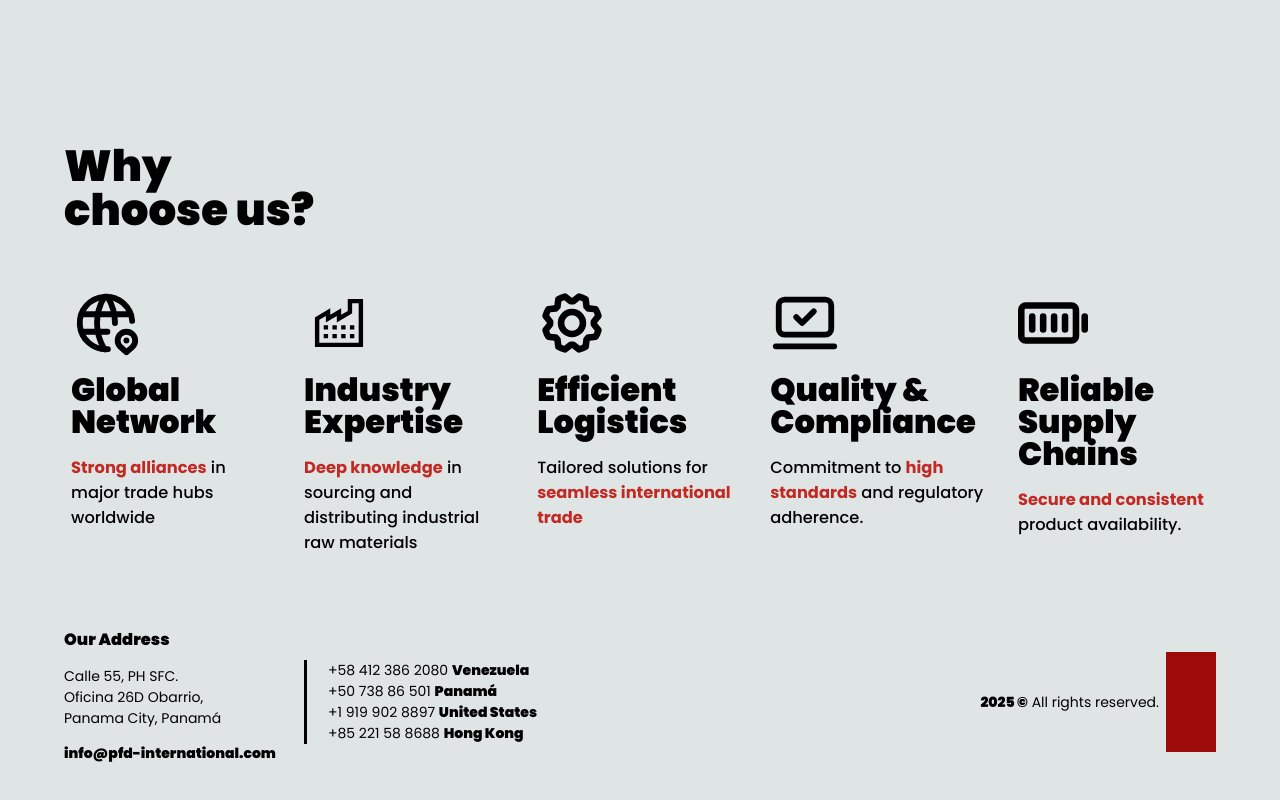
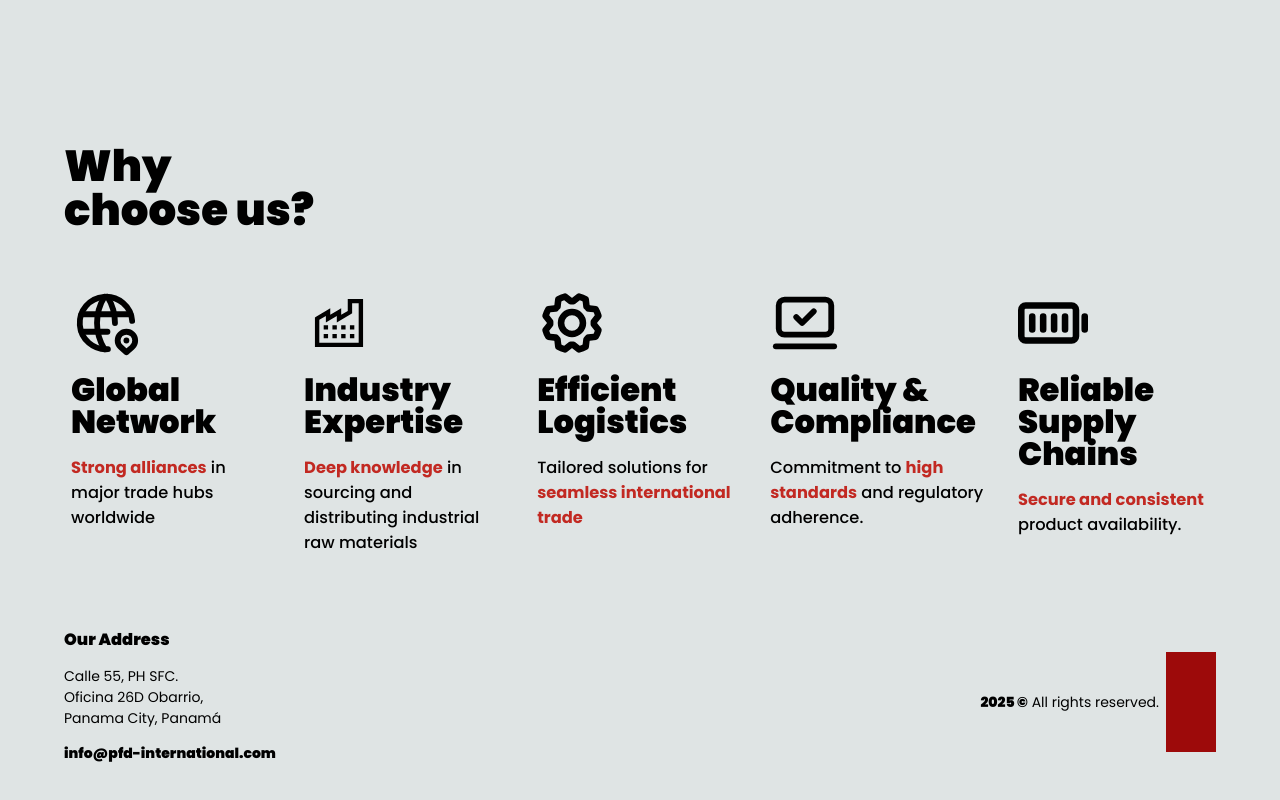
Before and after one commit to FPTPanama/pfd-international, a Next.js app: page / in a window 1280 px wide. Shown: the part 2683-3483 px from the top of the page. Built offline with nearby package versions, Linux system fonts and the light colour scheme.

Commit message:
telefonos ocultos

```diff
--- a/src/components/footer/Footer.js
+++ b/src/components/footer/Footer.js
@@ -15,12 +15,12 @@ const Footer = () => {
 
         </div>
 
-        <div className='telBox'>
+        {/* <div className='telBox'>
             <p><a href="tel: +58 412 386 2080 ">+58 412 386 2080</a> <span> Venezuela</span></p>
             <p><a href="tel: +50 738 86 501">+50 738 86 501</a> <span> Panamá</span></p>
             <p><a href="tel: +1 919 902 8897">+1 919 902 8897</a> <span> United States</span></p>
             <p><a href="tel: +85 221 58 8688">+85 221 58 8688</a> <span> Hong Kong</span></p>
-        </div>
+        </div> */}
 
 
       </div>
```
